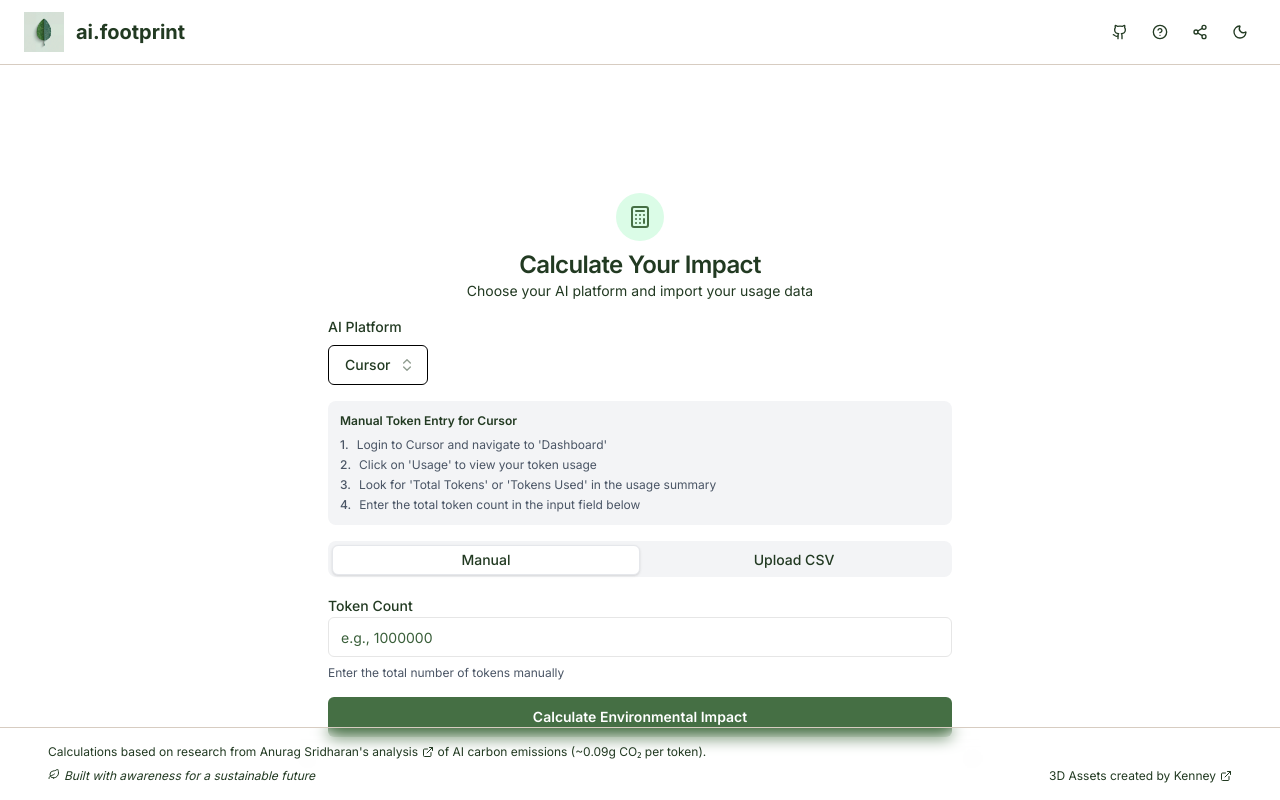
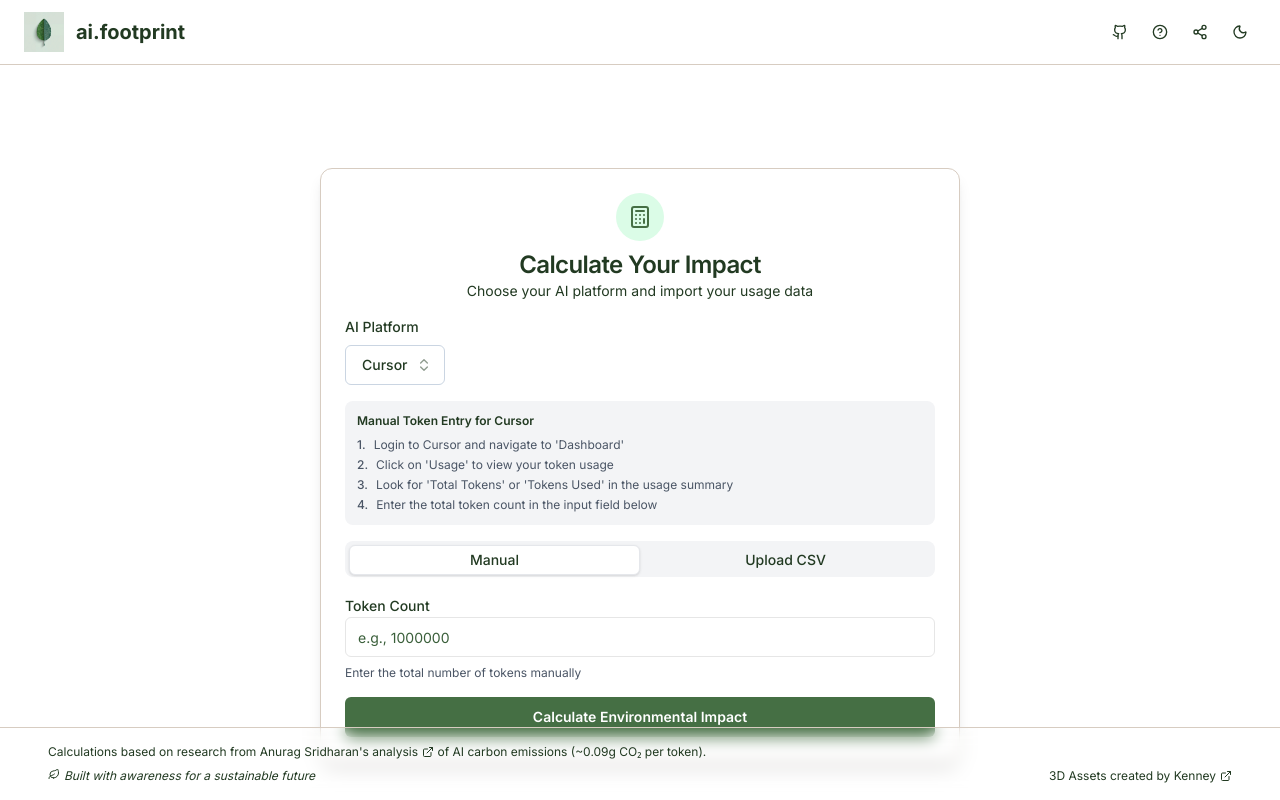
Before and after one commit to anoble2020/aifootprint, a React (Vite) app in the folder cursor-env-tracker/: page / in a window 1280 px wide. Built offline with nearby package versions, Linux system fonts and the light colour scheme.

Commit message:
final dark mode fixes

```diff
--- a/cursor-env-tracker/src/components/Calculator.jsx
+++ b/cursor-env-tracker/src/components/Calculator.jsx
@@ -261,8 +261,8 @@
 
   return (
     <section className="h-screen flex justify-center p-4" style={{ alignItems: 'safe center' }}>
-      <div className="w-full max-w-2xl overflow-y-auto max-h-full">
-        <Card className="border-none shadow-xl">
+      <div className="w-full max-w-2xl overflow-y-auto max-h-full p-4">
+        <Card className="border shadow-lg">
           <CardHeader className="text-center pb-4">
             <div className="mx-auto mb-3 flex h-12 w-12 items-center justify-center rounded-full bg-green-100">
               <CalcIcon className="h-6 w-6 text-fern" />
@@ -279,7 +279,7 @@
                 <PlatformCombobox
                   value={platform}
                   onValueChange={setPlatform}
-                  className="h-10 justify-start flex max-w-[100px] border-1 border-black"
+                  className="h-10 justify-start flex max-w-[100px] border-1 border-slate-300"
                 />
               </div>
             </div>
--- a/cursor-env-tracker/src/components/ui/card.jsx
+++ b/cursor-env-tracker/src/components/ui/card.jsx
@@ -2,7 +2,7 @@
 
 export function Card({ className = '', children, ...props }) {
   return (
-    <div className={`rounded-xl bg-card text-card-foreground border border-border shadow-sm ${className}`} {...props}>
+    <div className={`rounded-xl bg-card text-card-foreground border border-border ${className}`} {...props}>
       {children}
     </div>
   )
--- a/cursor-env-tracker/src/components/ui/combobox.jsx
+++ b/cursor-env-tracker/src/components/ui/combobox.jsx
@@ -58,7 +58,7 @@
           <ChevronsUpDown className="ml-2 h-4 w-4 shrink-0 opacity-50" />
         </Button>
       </PopoverTrigger>
-      <PopoverContent className="w-[--radix-popover-trigger-width] p-1 z-[10000] bg-white border shadow-lg" align="start" side="bottom" sideOffset={4}>
+      <PopoverContent className="w-[--radix-popover-trigger-width] p-1 z-[10000] bg-white shadow-lg" align="start" side="bottom" sideOffset={4}>
         <div className="space-y-1">
           {options.map((option) => (
             <button
--- a/cursor-env-tracker/src/index.css
+++ b/cursor-env-tracker/src/index.css
@@ -36,7 +36,7 @@
   }
 
   .dark {
-    --background: 0 0% 19%; /* #303030 */
+    --background: 0 0% 19%; /* #121212 */
     --foreground: 0 0% 95%; /* light gray */
 
     --card: 0 0% 25%; /* slightly lighter than background */
@@ -71,7 +71,7 @@
   }
 
   .dark .min-h-screen {
-    background-color: #303030 !important;
+    background-color: #121212 !important;
   }
 
   /* Forest page dark mode gradient with stars */
@@ -155,7 +155,7 @@
   }
 
   .dark .input-field:focus {
-    border-color: hsl(119 24% 45%) !important;
+    border-color: hsl(120, 5%, 8%) !important;
     box-shadow: 0 0 0 2px hsl(119 24% 45% / 0.2) !important;
   }
 
@@ -187,7 +187,6 @@
 
   /* Button dark mode */
   .dark button:not(.cta-button) {
-    background-color: hsl(0 0% 25%) !important;
     border-color: hsl(0 0% 35%) !important;
     color: hsl(0 0% 90%) !important;
   }
@@ -221,7 +220,7 @@
   }
 
   .dark [data-state="inactive"] {
-    background-color: transparent !important; /* Transparent for unselected tabs */
+    background-color: hsl(0 0% 20%) !important; /* Same as tab list background */
     color: hsl(0 0% 70%) !important; /* Muted text */
     border-color: transparent !important;
   }
@@ -303,15 +302,15 @@
 
   /* Header and footer border overrides */
   .dark .border-border {
-    border-color: hsl(0 0% 100%) !important;
+    border-color: hsl(0 0% 30%) !important;
   }
 
   .dark .border-t {
-    border-top-color: hsl(0 0% 100%) !important;
+    border-top-color: hsl(0 0% 30%) !important;
   }
 
   .dark .border-b {
-    border-bottom-color: hsl(0 0% 100%) !important;
+    border-bottom-color: hsl(0 0% 30%) !important;
   }
 
   /* Call to Action dark mode improvements */
@@ -443,7 +442,6 @@
     background-color: hsl(var(--card));
     color: hsl(var(--card-foreground));
     border-radius: 0.75rem;
-    box-shadow: var(--shadow-soft);
     padding: 1.5rem;
   }
 
@@ -502,4 +500,8 @@
       opacity: 1;
     }
   }
+
+  .card-shadow {
+    box-shadow: 0 25px 50px -12px rgba(0, 0, 0, 0.25) !important;
+  }
 }
```
